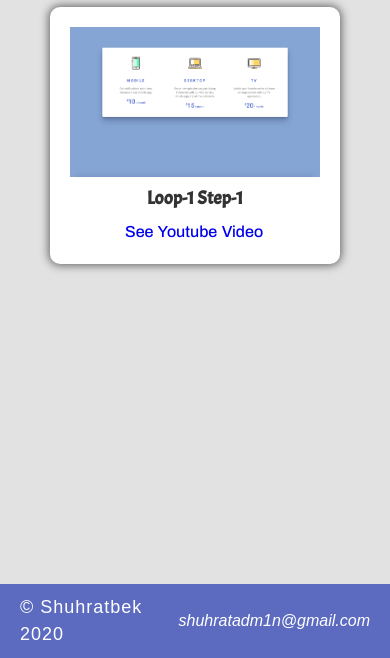
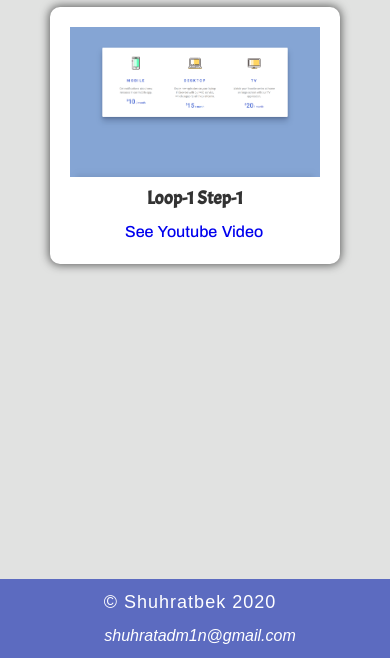
Before and after one commit to mrshuhrat/front-loops-taks-page, a plain HTML site: page index.html in a window 390 px wide. Shown: the part 186-844 px from the top of the page. Drawn offline with Linux system fonts and the light colour scheme; a web font is replaced by a local one.

Commit message:
Add to footer media query

```diff
--- a/css/styles.css
+++ b/css/styles.css
@@ -227,16 +227,20 @@ body {
 
 .create-by {
   margin: 0;
+  margin-right: 10px;
   color: #fff;
   font-size: 18px;
   letter-spacing: 1px;
+  white-space: nowrap;
 }
 
 .footer__link {
+  margin-left: 10px;
   text-decoration: none;
   color: #fff;
   font-style: italic;
   transition: 0.3s ease;
+  white-space: nowrap;
 }
 
 .footer__link:hover {
@@ -260,4 +264,13 @@ body {
   .loops__heading {
     font-size: 40px;
   }
+
+  .footer__container {
+    flex-direction: column;
+    flex-wrap: wrap;
+  }
+
+  .create-by {
+    margin-bottom: 8px;
+  }
 }
```
